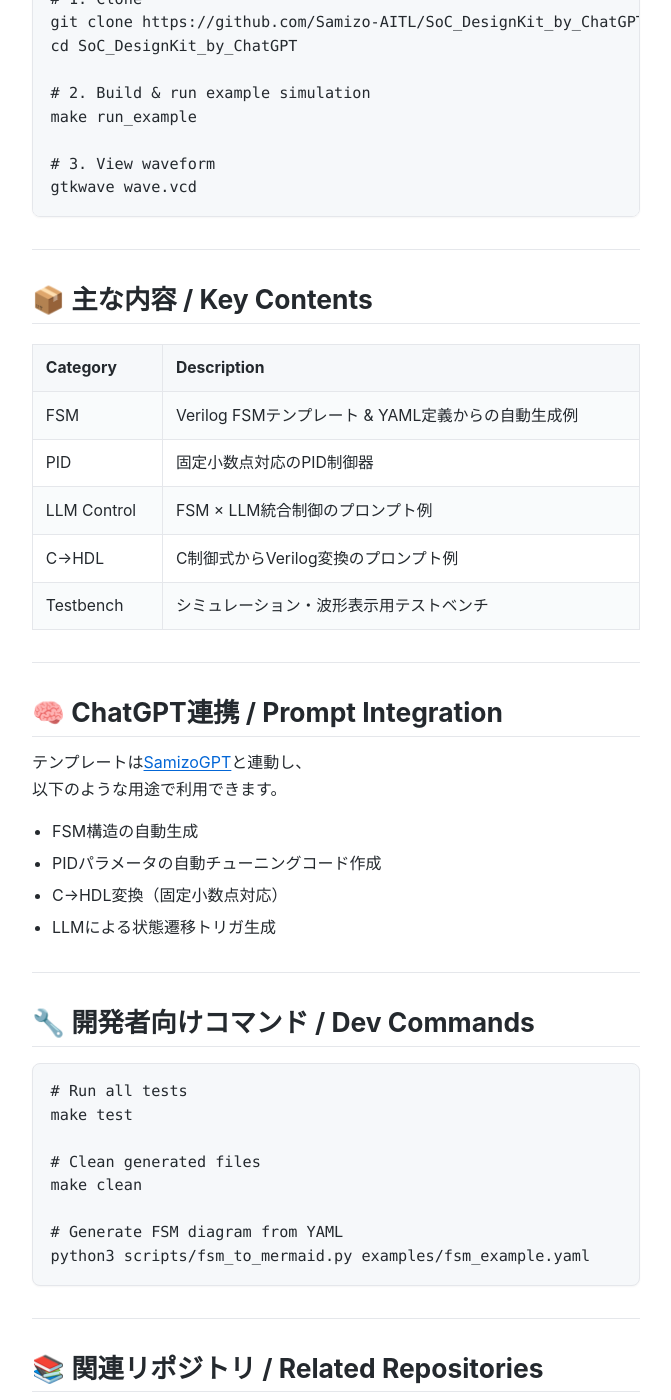
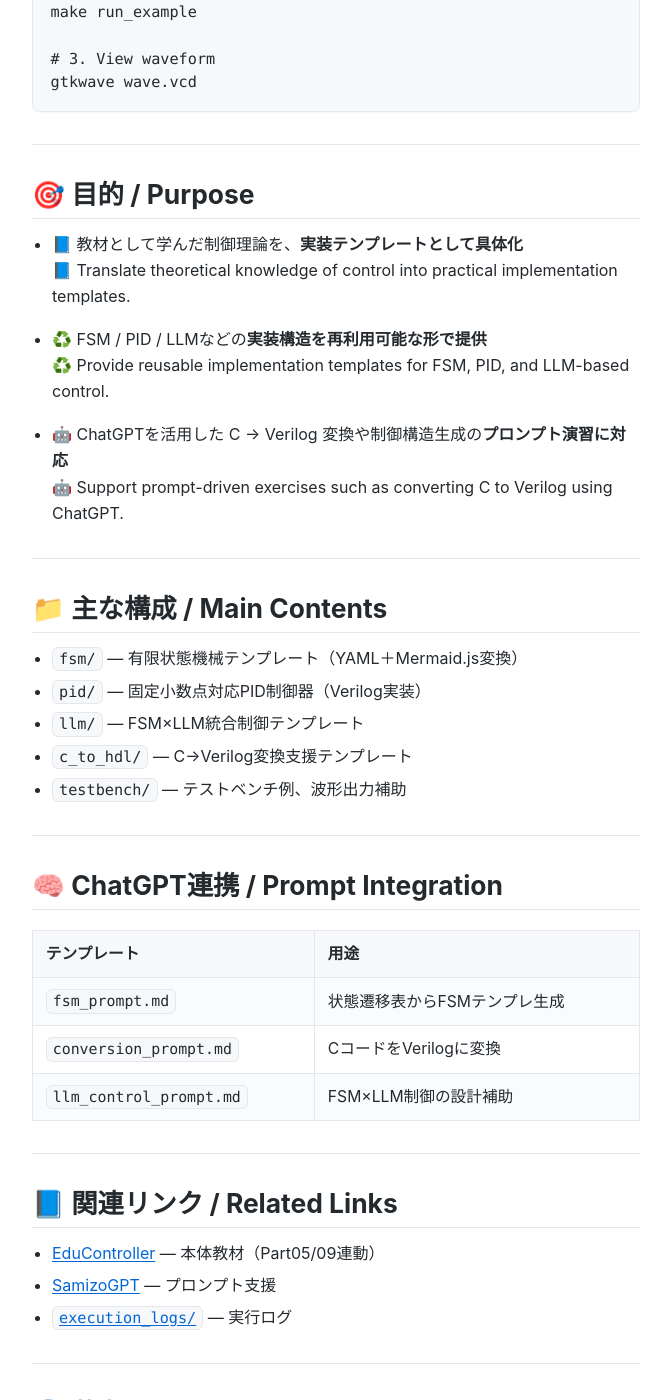
Before and after one commit to Samizo-AITL/EduController, a Jekyll site: the page built from SoC_DesignKit_by_ChatGPT/index.md, in a window 1280 px wide and 1400 px high, scrolled down 714 px. Shown: the whole window, without its empty margins (304-975 px from the left). Built offline with Jekyll 4.4.1, drawn with Linux system fonts in a browser that asks for light colours; some of the changed text lies outside the part shown.

Commit message:
Update index.md

````diff
--- a/SoC_DesignKit_by_ChatGPT/index.md
+++ b/SoC_DesignKit_by_ChatGPT/index.md
@@ -41,63 +38,55 @@ gtkwave wave.vcd
 
 ---
 
-## 📦 主な内容 / Key Contents
+## 🎯 目的 / Purpose
 
-| Category      | Description |
-|---------------|-------------|
-| FSM           | Verilog FSMテンプレート & YAML定義からの自動生成例 |
-| PID           | 固定小数点対応のPID制御器 |
-| LLM Control   | FSM × LLM統合制御のプロンプト例 |
-| C→HDL         | C制御式からVerilog変換のプロンプト例 |
-| Testbench     | シミュレーション・波形表示用テストベンチ |
+- 📘 教材として学んだ制御理論を、**実装テンプレートとして具体化**
+  📘 Translate theoretical knowledge of control into practical implementation templates.
+
+- ♻️ FSM / PID / LLMなどの**実装構造を再利用可能な形で提供**
+  ♻️ Provide reusable implementation templates for FSM, PID, and LLM-based control.
+
+- 🤖 ChatGPTを活用した C → Verilog 変換や制御構造生成の**プロンプト演習に対応**
+  🤖 Support prompt-driven exercises such as converting C to Verilog using ChatGPT.
+
+---
+
+## 📁 主な構成 / Main Contents
+
+- `fsm/` — 有限状態機械テンプレート（YAML＋Mermaid.js変換）
+- `pid/` — 固定小数点対応PID制御器（Verilog実装）
+- `llm/` — FSM×LLM統合制御テンプレート
+- `c_to_hdl/` — C→Verilog変換支援テンプレート
+- `testbench/` — テストベンチ例、波形出力補助
 
 ---
 
 ## 🧠 ChatGPT連携 / Prompt Integration
 
-テンプレートは[SamizoGPT](https://github.com/Samizo-AITL/SamizoGPT)と連動し、
-以下のような用途で利用できます。
-
-- FSM構造の自動生成
-- PIDパラメータの自動チューニングコード作成
-- C→HDL変換（固定小数点対応）
-- LLMによる状態遷移トリガ生成
+| テンプレート | 用途 |
+|--------------|------|
+| `fsm_prompt.md` | 状態遷移表からFSMテンプレ生成 |
+| `conversion_prompt.md` | CコードをVerilogに変換 |
+| `llm_control_prompt.md` | FSM×LLM制御の設計補助 |
 
 ---
 
-## 🔧 開発者向けコマンド / Dev Commands
+## 📘 関連リンク / Related Links
 
-```bash
-# Run all tests
-make test
-
-# Clean generated files
-make clean
-
-# Generate FSM diagram from YAML
-python3 scripts/fsm_to_mermaid.py examples/fsm_example.yaml
-```
+- [EduController](https://samizo-aitl.github.io/EduController/) — 本体教材（Part05/09連動）
+- [SamizoGPT](https://github.com/Samizo-AITL/SamizoGPT) — プロンプト支援
+- [`execution_logs/`](https://samizo-aitl.github.io/EduController/SoC_DesignKit_by_ChatGPT/execution_logs/) — 実行ログ
 
 ---
 
-## 📚 関連リポジトリ / Related Repositories
+## 👤 著者・ライセンス / Author & License
 
-- [EduController](https://github.com/Samizo-AITL/EduController) – 制御理論教材
-- [SamizoGPT](https://github.com/Samizo-AITL/SamizoGPT) – プロンプト支援ツール
+| 項目 / Item | 詳細 / Details |
+|-------------|----------------|
+| **Author** | 三溝 真一（Shinichi Samizo） |
+| **GitHub** | [Samizo-AITL](https://github.com/Samizo-AITL) |
+| **License** | MIT License（再配布・改変自由） |
 
 ---
 
-## 📄 ライセンス / License
-
-MIT License © 2025 [Shinichi Samizo](https://github.com/Samizo-AITL)
-
----
-
-## 🏁 推奨ワークフロー / Recommended Workflow
-
-1. **プロンプト選択** – `prompts/` から用途に合ったテンプレを選択
-2. **コード生成** – ChatGPT等でVerilogやテストベンチを生成
-3. **シミュレーション** – `make` または `iverilog` + `gtkwave`
-4. **改良・再実行** – 設計パラメータや遷移条件を調整
-
----
+🏠 [トップページに戻る](https://samizo-aitl.github.io/EduController/)
````
Also changed, not shown: other parts of SoC_DesignKit_by_ChatGPT/index.md (+4 -7 lines).
